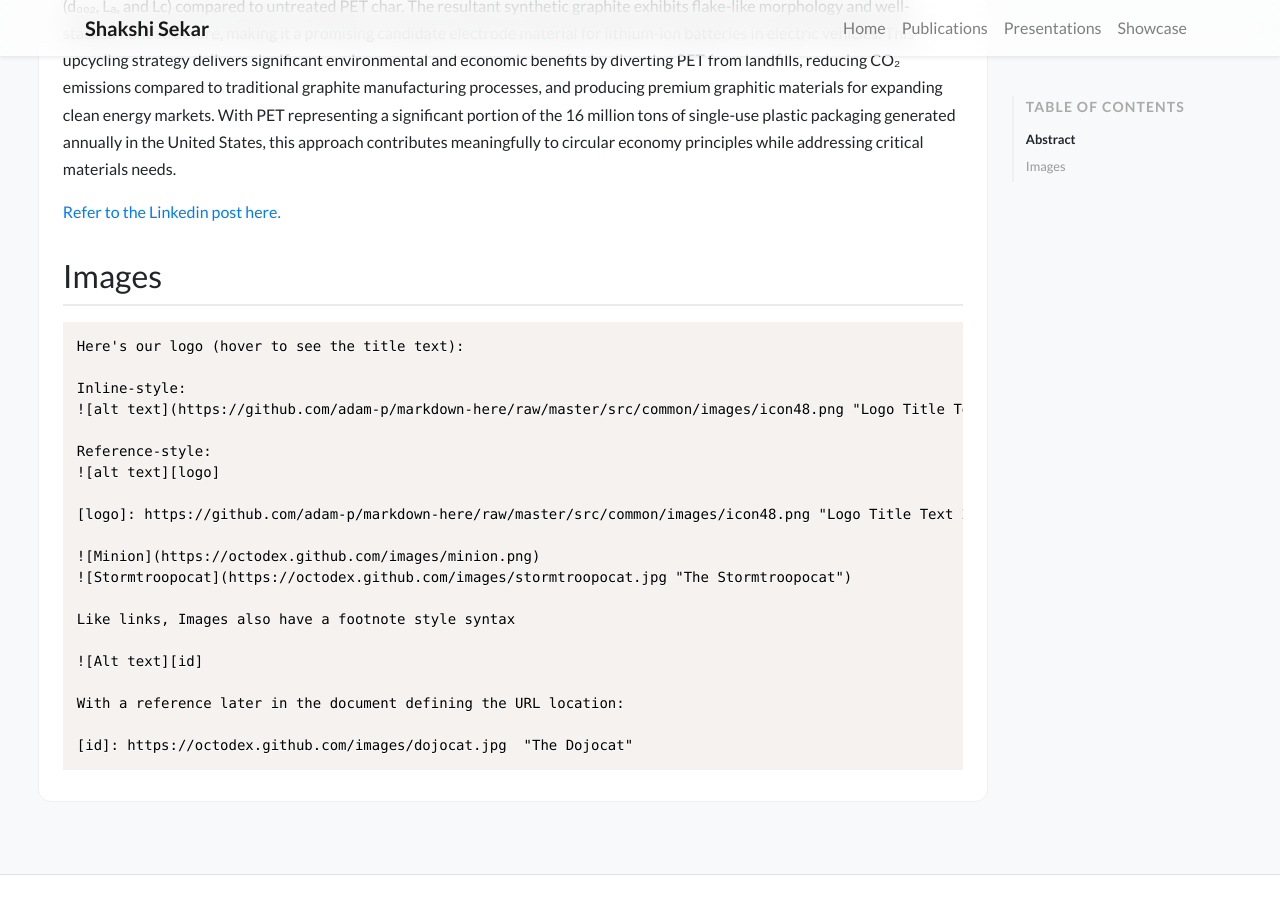
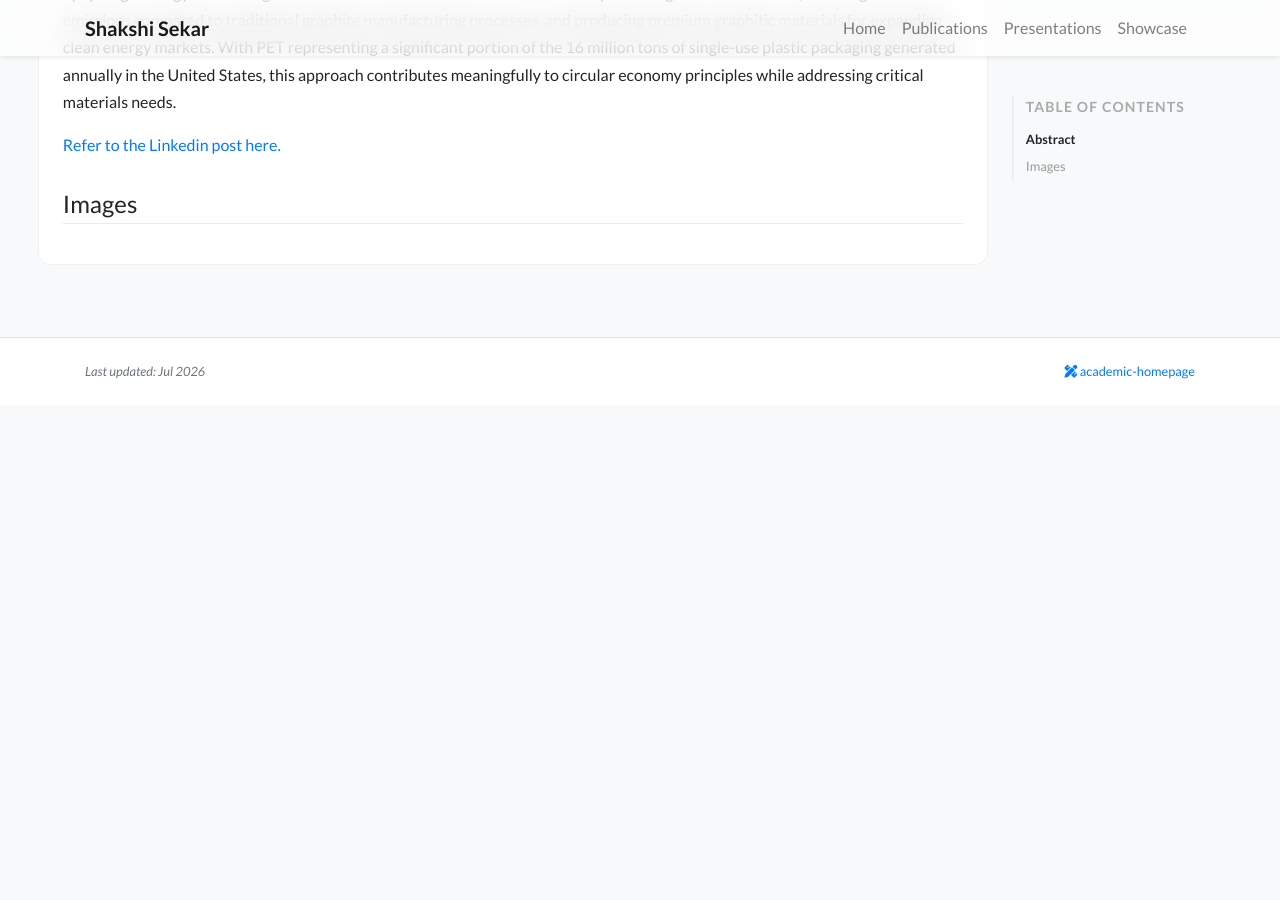
Before and after one commit to ShakshiSekar/ShakshiSekar.github.io, a Jekyll site: the page built from _posts/2025-08-20-posterACS.md, in a window 1280 px wide and 900 px high, scrolled down 894 px. Built offline with Jekyll 4.4.1, drawn with Linux system fonts in a browser that asks for light colours; nearby versions of some CDN libraries; a style sheet for code colours, icons or effects is not loaded; after the commit the page ends 1299 px from its top, so only the background shows below that; some of the changed text lies outside the part shown.

Commit message:
2025-08-20-posterACS.md

````diff
--- a/_posts/2025-08-20-posterACS.md
+++ b/_posts/2025-08-20-posterACS.md
@@ -17,27 +17,4 @@ Polyethylene terephthalate (PET) is a major contributor to single-use plastic wa
 
 [Refer to the Linkedin post here.](https://www.linkedin.com/posts/shakshi-segar_acsfall2025-enfl-carbon-ugcPost-7365782292117524481--Qi1/?utm_source=share&utm_medium=member_desktop&rcm=ACoAACOUmMoBebV_iVKFNnjDcIgqr_C1tydn0VA)
 
-# Images
-
-```
-Here's our logo (hover to see the title text):
-
-Inline-style:
-![alt text](https://github.com/adam-p/markdown-here/raw/master/src/common/images/icon48.png "Logo Title Text 1")
-
-Reference-style:
-![alt text][logo]
-
-[logo]: https://github.com/adam-p/markdown-here/raw/master/src/common/images/icon48.png "Logo Title Text 2"
-
-![Minion](https://octodex.github.com/images/minion.png)
-![Stormtroopocat](https://octodex.github.com/images/stormtroopocat.jpg "The Stormtroopocat")
-
-Like links, Images also have a footnote style syntax
-
-![Alt text][id]
-
-With a reference later in the document defining the URL location:
-
-[id]: https://octodex.github.com/images/dojocat.jpg  "The Dojocat"
-```
+## Images
````
Also changed, not shown: other parts of _posts/2025-08-20-posterACS.md (+1 -1 lines).
